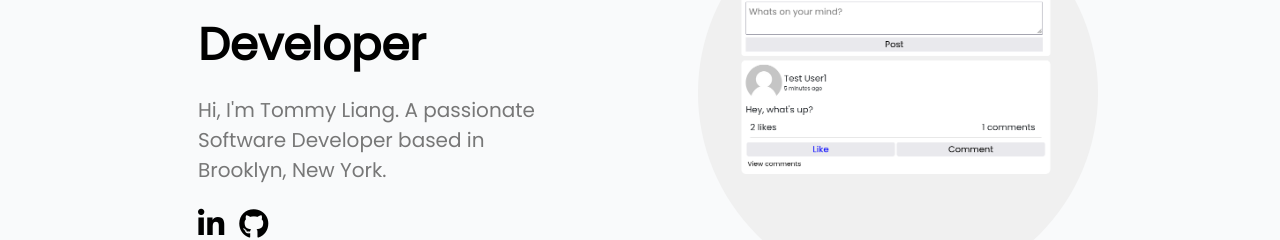
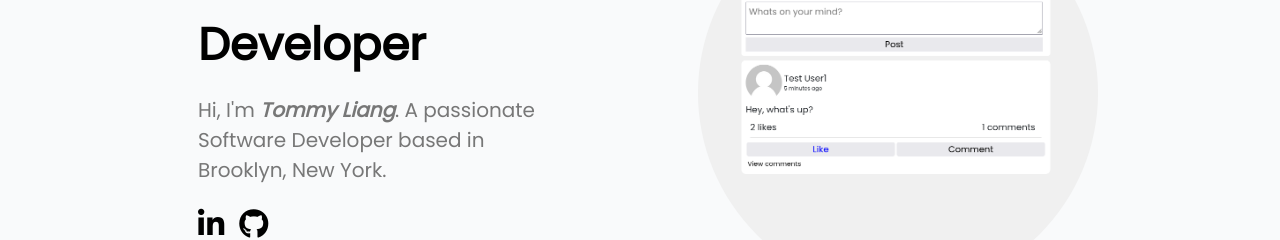
Before and after one commit to TommyLiang1/Portfolio, a React (Create React App) app: page / in a window 1280 px wide. Shown: the part 377-617 px from the top of the page. Built offline with nearby package versions, Linux system fonts and the light colour scheme.

Commit message:
Add animations to name

```diff
--- a/src/components/Home.js
+++ b/src/components/Home.js
@@ -13,6 +13,7 @@ import {
 const Home = () => {
   const homeTitle = useAnimation();
   const homeDesc = useAnimation();
+  const homeName = useAnimation();
   const homeLinkedIn = useAnimation();
   const homeGithub = useAnimation();
   const homeImg = useAnimation();
@@ -23,11 +24,20 @@ const Home = () => {
     if (inView) {
       homeTitle.start("visible");
       homeDesc.start("visible");
+      homeName.start("visible");
       homeLinkedIn.start("visible");
       homeGithub.start("visible");
       homeImg.start("visible");
     }
-  }, [homeTitle, homeDesc, homeLinkedIn, homeGithub, homeImg, inView]);
+  }, [
+    homeTitle,
+    homeDesc,
+    homeName,
+    homeLinkedIn,
+    homeGithub,
+    homeImg,
+    inView,
+  ]);
 
   return (
     <section id="home">
@@ -49,8 +59,17 @@ const Home = () => {
             variants={fadeInFromLeft}
             className="home-desc"
           >
-            Hi, I'm Tommy Liang. A passionate Software Developer based in
-            Brooklyn, New York.
+            Hi, I'm&nbsp;
+            <motion.span
+              ref={ref}
+              animate={homeName}
+              initial="hidden"
+              variants={fadeInFromLeftLargeDelay}
+              className="home-name"
+            >
+              Tommy Liang
+            </motion.span>
+            . A passionate Software Developer based in Brooklyn, New York.
           </motion.div>
           <div className="home-links">
             <motion.div
--- a/src/styles/Home.css
+++ b/src/styles/Home.css
@@ -24,6 +24,11 @@
 .home-desc {
   color: var(--text-color);
   margin-top: 1rem;
+}
+
+.home-name {
+  font-style: italic;
+  font-weight: bold;
 }
 
 .home-links {
```
